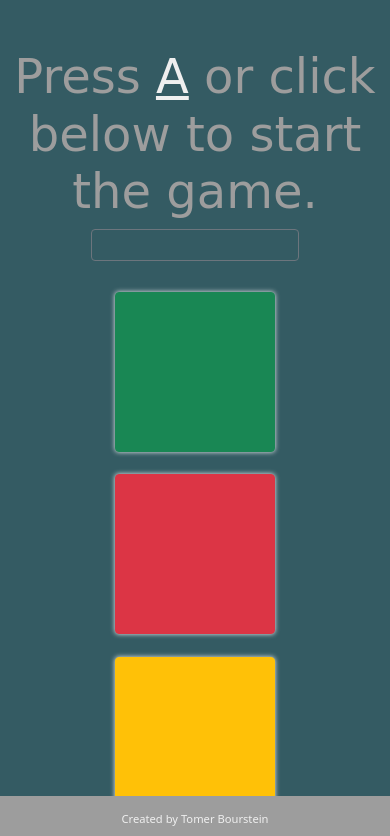
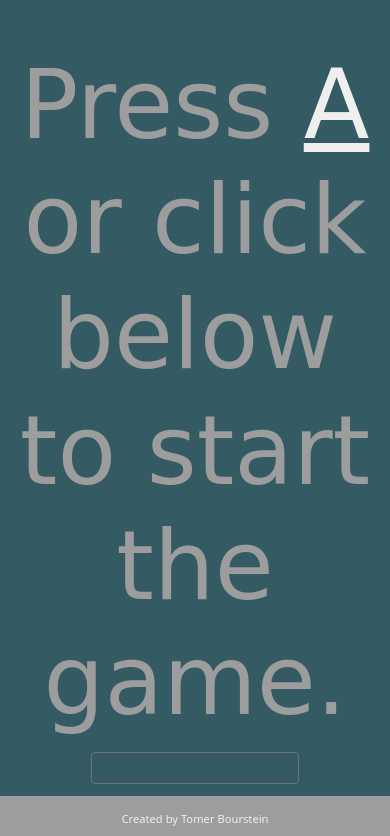
Before and after one commit to tomerbourstein/Simon, a plain HTML site: page index.html in a window 390 px wide. Shown: the top 836 px of the page. Drawn offline with nearby package versions, Linux system fonts and the light colour scheme; a web font is replaced by a local one.

Commit message:
Update styles.css

```diff
--- a/styles.css
+++ b/styles.css
@@ -61,3 +61,18 @@ box-shadow: 0 0 5px #EFEFEF;;
   opacity: 0;
   pointer-events: none;
 }
+
+/* media queries styles */
+@media only screen and (max-width: 600px) {
+  button {
+    height: 20rem;
+    width: 20rem;
+    margin: 1.4rem;
+  }
+
+  h1 {
+
+    font-size: 6rem;
+    margin-bottom: 10px;
+  }
+}
```
